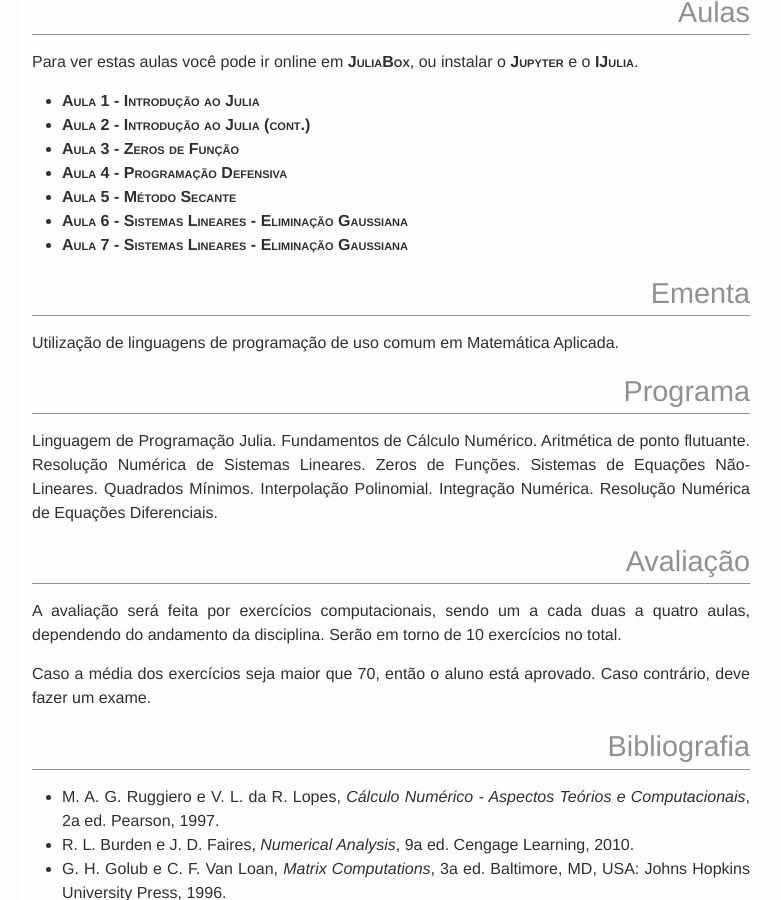
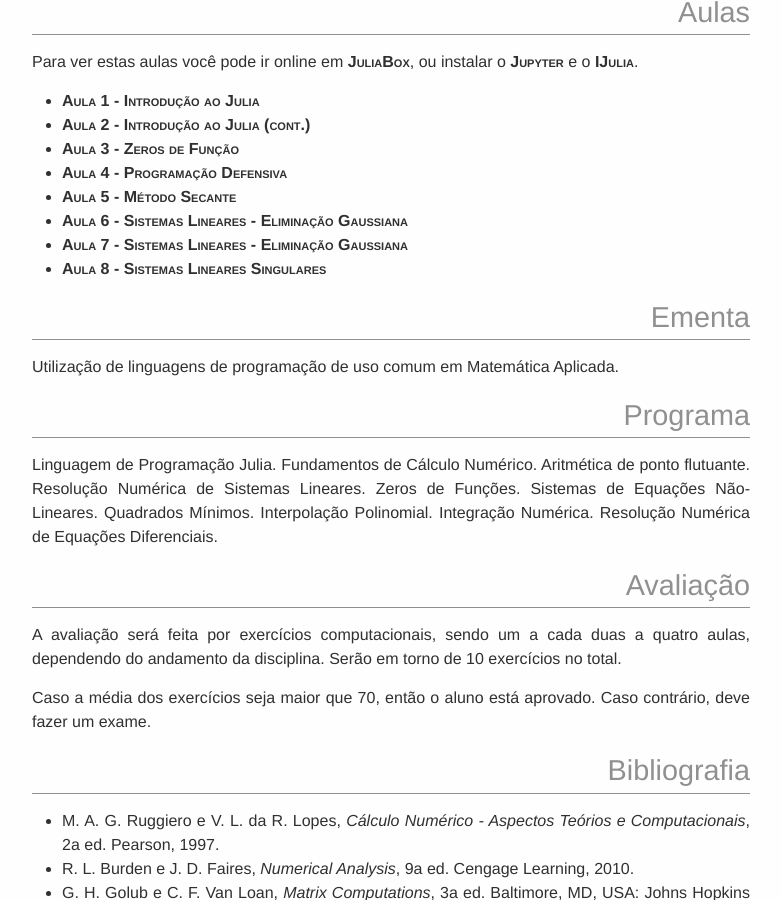
Before and after one commit to abelsiqueira/abelsiqueira.github.io-old, a Jekyll site: the page built from disciplinas/cm103-2016s2.md, in a window 1280 px wide and 900 px high, scrolled down 885 px. Shown: the whole window, without its empty margins (249-1030 px from the left). Built offline with Jekyll 4.4.1, drawn with Linux system fonts in a browser that asks for light colours.

Commit message:
Aula 8 de cm103

```diff
--- a/disciplinas/cm103-2016s2.md
+++ b/disciplinas/cm103-2016s2.md
@@ -38,6 +38,8 @@ ou instalar o [Jupyter](https://jupyter.org/) e o
     }}/disciplinas/cm103/06-eliminacao-gaussiana.ipynb)
   - [Aula 7 - Sistemas Lineares - Eliminação Gaussiana]({{ site.baseurl
     }}/disciplinas/cm103/07-pivoteamento-parcial-e-lu.ipynb)
+  - [Aula 8 - Sistemas Lineares Singulares]({{ site.baseurl
+    }}/disciplinas/cm103/08-sist-lin-singulares.ipynb)
 
 # Ementa
 
```
Also changed, not shown: 1 other file.
